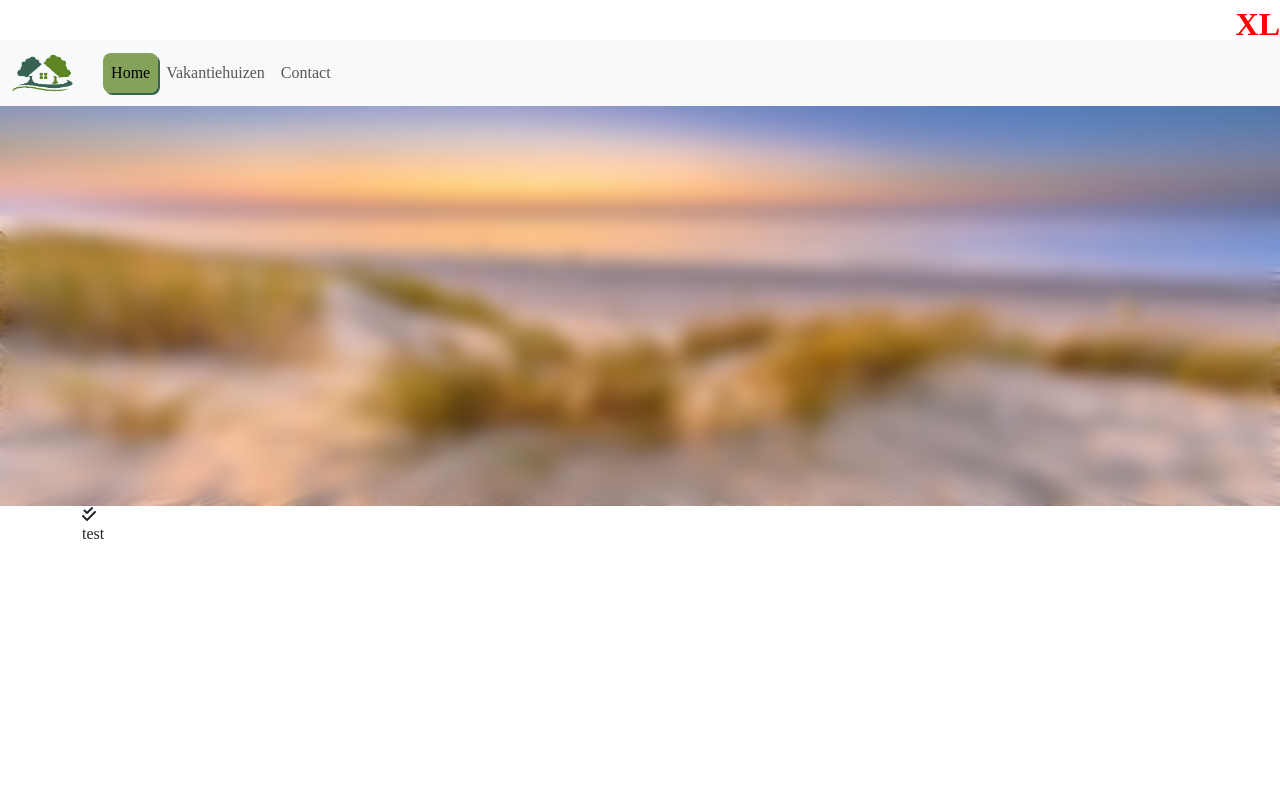
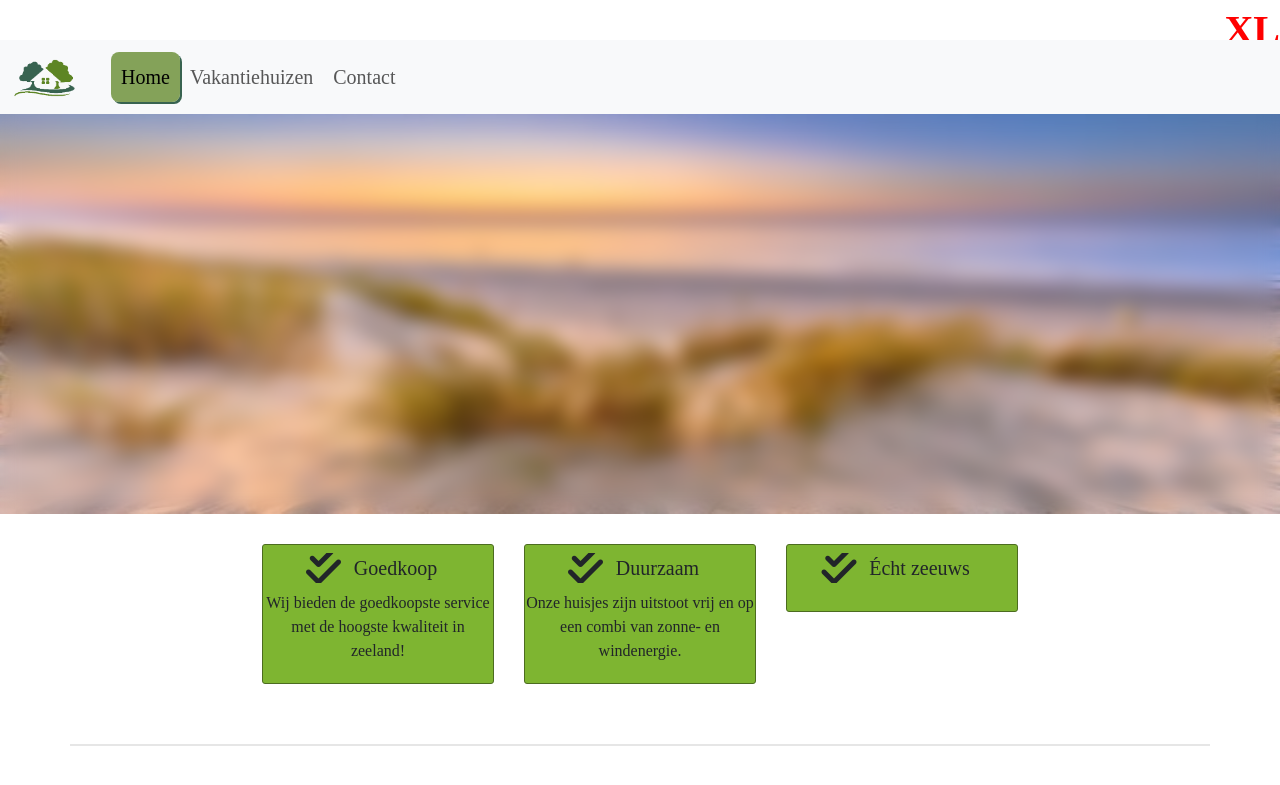
Before and after one commit to KevinTommy1/Vakantiehuizen, a PHP site: page / in a window 1280 px wide. Shown: the top 785 px of the page. Run offline with PHP 8.4, Linux system fonts and the light colour scheme; data that the repository does not hold is empty; some libraries are stand-ins or nearby versions; some web fonts are replaced.

Commit message:
Home pagina klaar met * fancy * styling, en tekst opgeschoont bij vakantiehuizen verhuur (wat de fuck dacht ik toen ik de text maakte, waarom gebruikte ik zoveel divs en cols?????????)

```diff
--- a/content/home.php
+++ b/content/home.php
@@ -1,4 +1,4 @@
-<div class=" text-center">
+<div class="text-center">
     <div class="row background-img align-items-center">
         <div class="child">
             <image class="background-img" src="img/beginfoto-stranden-zeeland-1997112101-660x330.jpg">
@@ -18,18 +18,60 @@
             ?>
         </div>
     </div>
-    <div class="row">
-        <div class="col">
-            <div class="container">
-                <i class="fa-solid fa-check-double d-flex"></i><p class="d-flex">test</p>
+    <div class="row pt-4">
+        <div class="col-md"></div>
+        <div class="col-md">
+            <div class="cont-subtext">
+                <div class="inline-flex">
+                    <ul class="ul-same-row reset">
+                        <li>
+                            <i class="fa-solid fa-check-double fa-2xl"></i>
+                        </li>
+                        <li>
+                            <p class="reset">Goedkoop</p>
+                        </li>
+                    </ul>
+                </div>
+                <p class="subtext">Wij bieden de goedkoopste service met de hoogste kwaliteit in zeeland!</p>
             </div>
         </div>
+        <div class="col-md">
+            <div class="cont-subtext">
+                <div class="inline-flex">
+                    <ul class="ul-same-row reset">
+                        <li>
+                            <i class="fa-solid fa-check-double fa-2xl"></i>
+                        </li>
+                        <li>
+                            <p class="reset">Duurzaam</p>
+                        </li>
+                    </ul>
+                </div>
+                <p class="subtext">Onze huisjes zijn uitstoot vrij en op een combi van zonne- en windenergie.</p>
+            </div>
+        </div>
+        <div class="col-md">
+            <div class="cont-subtext">
+                <div class="inline-flex">
+                    <ul class="ul-same-row reset">
+                        <li>
+                            <i class="fa-solid fa-check-double fa-2xl"></i>
+                        </li>
+                        <li>
+                            <p class="reset">Écht zeeuws</p>
+                        </li>
+                    </ul>
+                </div>
+                <p class="subtext"></p>
+            </div>
+        </div>
+        <div class="col-md"></div>
     </div>
-    <div class='row'>
+    <div class="container cont-subtext-2 mt-5">
         <?php
         foreach ($results as $row) {
             if ($row['pagina'] == $link) {
-                echo "<p class='ps-4 pe-4'>" . $row['tekst'] . "</p>";
+                echo "<p class='ps-4 pe-4 pt-2 reset'>" . $row['tekst'] . "</p>";
             }
         }
         ?>
--- a/content/vakantiehuizen.php
+++ b/content/vakantiehuizen.php
@@ -1,4 +1,5 @@
 <p>vakantiehuizen.php</p>
+<div class="cont-subtext-2 wordkleinerkutding">
     <div class="row text-center">
 
         <?php
@@ -11,9 +12,10 @@
         // Loop through the results and print the desired columns
         foreach ($results as $row) {
             if ($row['pagina'] == $link) {
-            echo "<div class='col-lg'></div><div class='col-lg-6'><h1 class='ps-4 pe-4'>" . $row['titel'] . "</h1></div><div class='col-lg'></div></div><div class='row text-center'>";
-            echo "<div class='col-lg'></div><div class='col-lg-6'><p class='ps-4 pe-4'>" . $row['tekst'] . "</p></div><div class='col-lg'></div>";
+                echo "<div class='col-lg'><h1 class='ps-4 pe-4'>" . $row['titel'] . "</h1></div></div><div class='row text-center'>";
+                echo "<div class='col-lg'><p class='ps-4 pe-4'>" . $row['tekst'] . "</p></div>";
             }
         }
         ?>
     </div>
+</div>
--- a/css/style.css
+++ b/css/style.css
@@ -1,12 +1,18 @@
-html, body {
+html,
+body {
     margin: 0;
     padding: 0;
     overflow-x: hidden;
-    font-size:2vh;
+    font-size: 20px;
     font-family: 'BPGArialRegular';
     font-weight: normal;
     font-style: normal;
-  }
+}
+
+.reset {
+    margin: 0;
+    padding: 0;
+}
 
 .logo {
     height: clamp(40px, 5vh, 100px);
@@ -16,9 +22,9 @@
 .active {
     background-color: rgba(93, 133, 36, 0.747);
     border-radius: 8px;
-    -webkit-box-shadow: 2px 2px 0px 0px rgba(56,99,80,1);
-    -moz-box-shadow: 2px 2px 0px 0px rgba(56,99,80,1);
-    box-shadow: 2px 2px 0px 0px rgba(56,99,80,1);
+    -webkit-box-shadow: 2px 2px 0px 0px rgba(56, 99, 80, 1);
+    -moz-box-shadow: 2px 2px 0px 0px rgba(56, 99, 80, 1);
+    box-shadow: 2px 2px 0px 0px rgba(56, 99, 80, 1);
 }
 
 .child {
@@ -26,14 +32,14 @@
 }
 
 .background-img {
-    height: clamp(300px,50vh,700px);
+    height: clamp(300px, 50vh, 700px);
     width: 100vw;
 }
 
 .cover-img {
-    left:0px;
-    height:clamp(300px,50vh,700px);
-    width:100vw;
+    left: 0px;
+    height: clamp(300px, 50vh, 700px);
+    width: 100vw;
 }
 
 .blurbackground {
@@ -41,7 +47,46 @@
 }
 
 .titel {
-    padding-left:5vw !important;
-    padding-right:5vw !important;
-    padding-top:clamp(70px,15vh,900px) !important;
+    padding-left: 5vw !important;
+    padding-right: 5vw !important;
+    padding-top: clamp(70px, 15vh, 900px) !important;
 }
+
+.ul-same-row {
+    overflow: hidden;
+    list-style: none;
+    width: fit-content;
+    block-size: fit-content;
+    justify-self: center;
+
+}
+
+.ul-same-row li{
+    padding-right: 1vw;
+    float: left;
+}
+
+.inline-flex {
+    display:inline-flex;
+}
+
+.subtext {
+    font-size:16px;
+}
+
+.cont-subtext {
+    padding-top: 1vh;
+    border: 1px solid rgb(76, 108, 32);
+    border-radius:3px;
+    background-color: rgb(126, 181, 49);
+}
+
+.cont-subtext-2 {
+    border: 1px solid #e6e6e6;
+    background-color: #f8f9fa;
+}
+
+.wordkleinerkutding {
+    margin:auto;
+    width:50%;
+}
```
Lines whose indentation alone changed are shown as unchanged.
